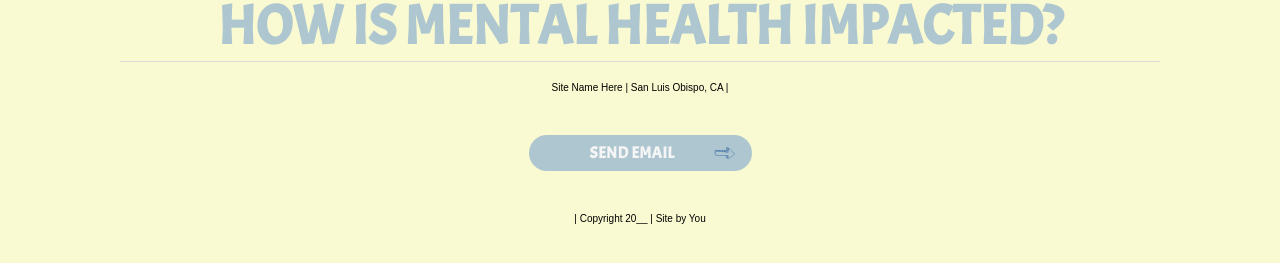
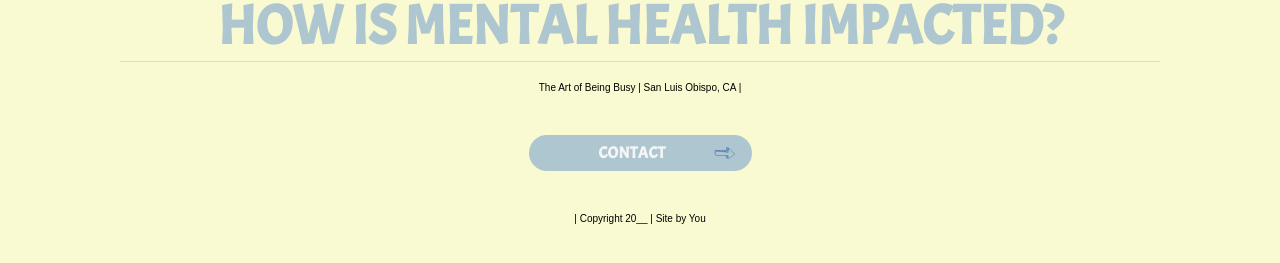
Before and after one commit to emmarob3rtson/jour410, a plain HTML site: page index.html in a window 1280 px wide. Shown: the part 3998-4261 px from the top of the page. Drawn offline with Linux system fonts and the light colour scheme; a script that the page names is missing.

Commit message:
Update index.html

```diff
--- a/index.html
+++ b/index.html
@@ -326,7 +326,7 @@ data-cycle-speed="200">
 <!--end of infographic section-->
 
 <!--beginning of footer-->
-<footer>Site Name Here | San Luis Obispo, CA | <a href="mailto: email@email.com?Subject=Inquiry" target="_top">Send Email</a> | Copyright 20__ | Site by You
+<footer>The Art of Being Busy | San Luis Obispo, CA | <a href="mailto: erober25@calpoly.edu?Subject=Inquiry" target="_top">Contact</a> | Copyright 20__ | Site by You
 </footer>
 <!--end of footer-->
 
```
